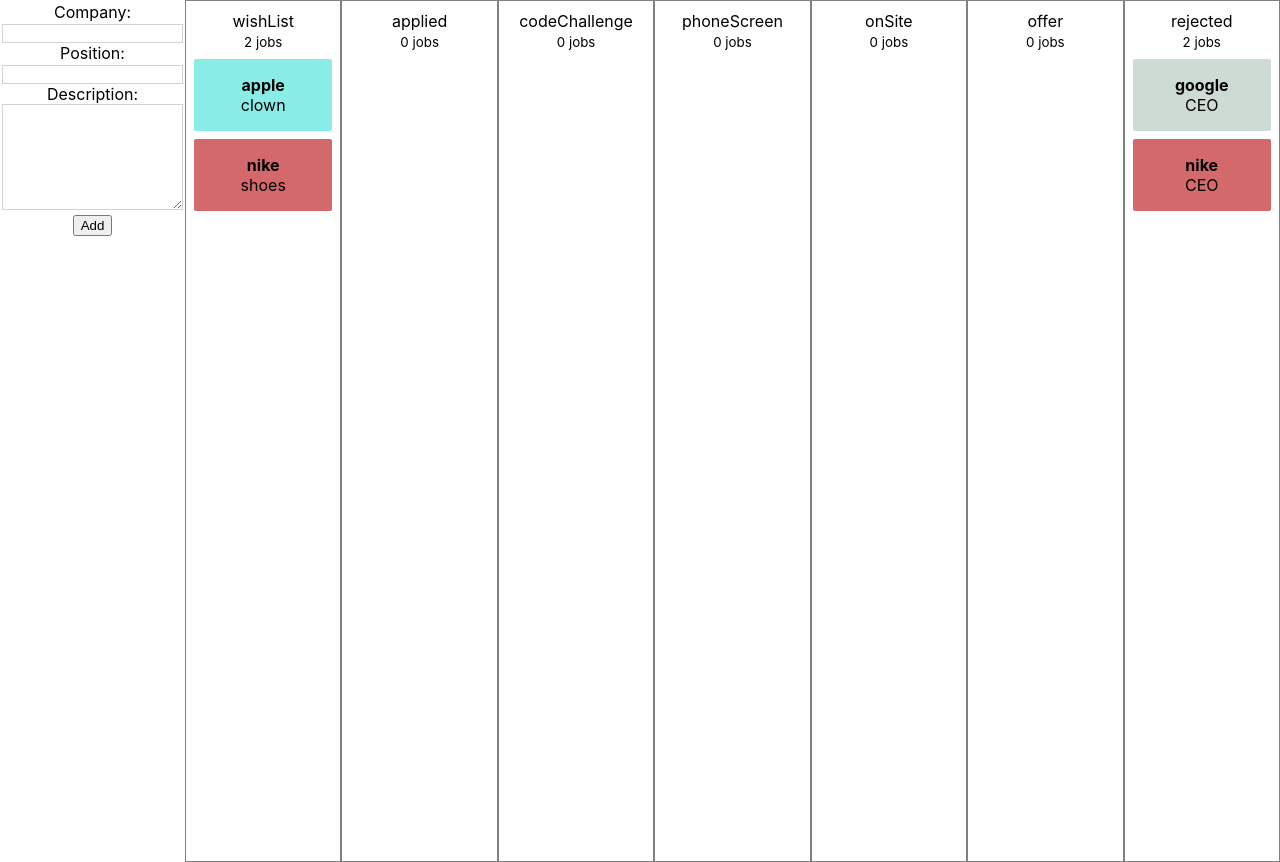
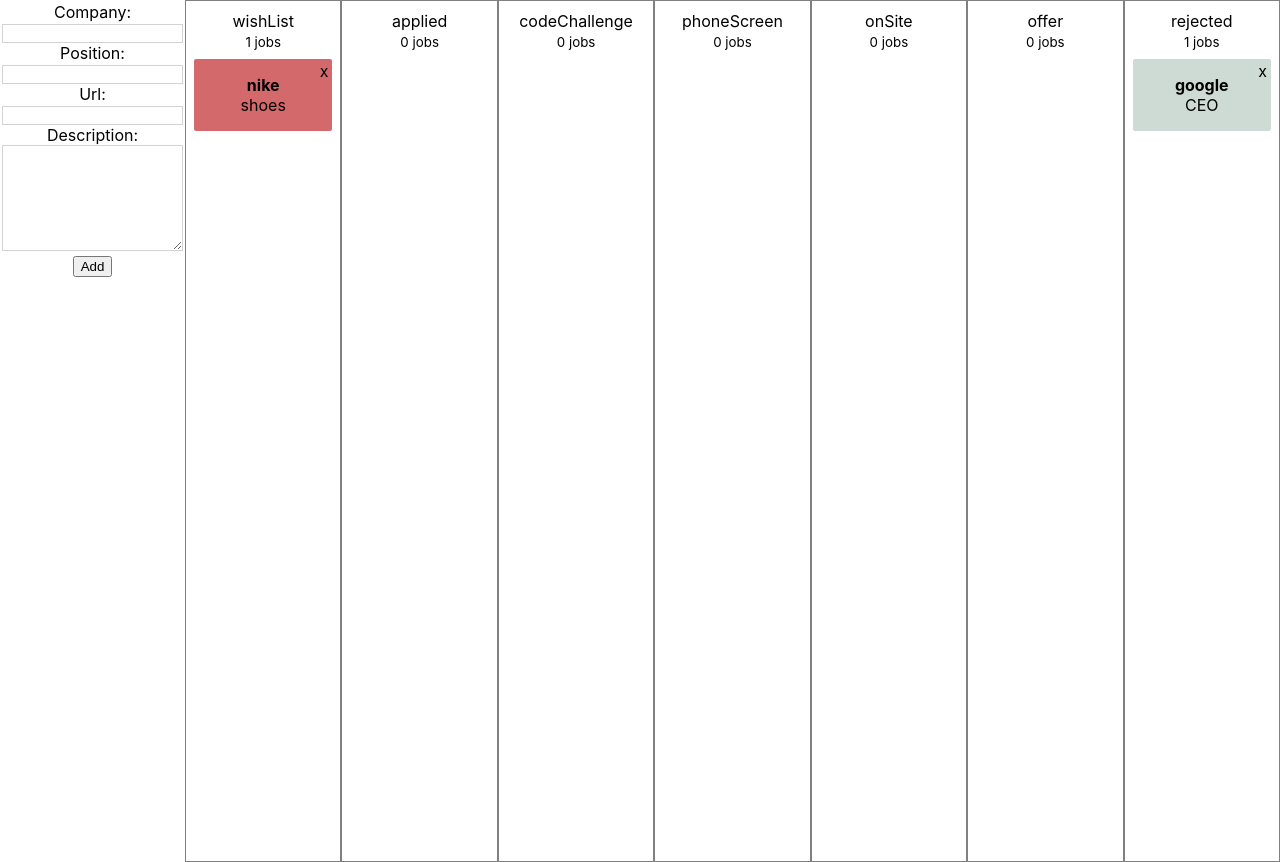
Before and after one commit to ivyc81/hunter-clone, a React (Create React App) app: page / in a window 1280 px wide. Built offline with nearby package versions, Linux system fonts and the light colour scheme; data requests are answered from the project's data file.

Commit message:
add delete function

```diff
--- a/db.json
+++ b/db.json
@@ -1,16 +1,12 @@
 {
   "wishList": [
     {
-      "id": 1,
-      "company": "apple",
-      "position": "clown",
-      "color": "#88ede7"
-    },
-    {
       "company": "nike",
       "position": "shoes",
+      "description": "",
+      "url": "",
       "color": "rgb(211, 105, 107)",
-      "id": 2
+      "id": 1
     }
   ],
   "applied": [],
@@ -22,14 +18,9 @@
     {
       "company": "google",
       "position": "CEO",
+      "description": "will you hiring me to be your CEO??",
       "color": "rgb(206, 219, 212)",
-      "id": 3
-    },
-    {
-      "company": "nike",
-      "position": "CEO",
-      "color": "rgb(211, 105, 107)",
-      "id": 4
+      "id": 2
     }
   ]
 }
--- a/src/App.js
+++ b/src/App.js
@@ -52,7 +52,6 @@
     }
   }
 
-  console.log(R, G, B)
   return `rgb(${R % 255}, ${G % 255}, ${B % 255})`;
 }
 
@@ -69,6 +68,7 @@
       rejected: [],
     };
     this.addItem = this.addItem.bind(this);
+    this.deleteItem = this.deleteItem.bind(this);
   }
 
   async componentDidMount(){
@@ -87,6 +87,16 @@
     data.color = color;
     const result = await apiHelper.addResource('wishList', data);
     this.setState({wishList: [...this.state.wishList, result] });
+  }
+
+  async deleteItem(resource, index){
+    await apiHelper.deleteResource(resource, index);
+    const {[resource]: update} = this.state;
+    console.log('in', index)
+    const newResource = update.filter(ele => ele.id !== +index);
+    console.log(newResource)
+
+    this.setState({[resource]: newResource});
   }
 
   getList = id => this.state[id];
@@ -131,7 +141,13 @@
 
     const arr = [];
     for (let key in this.state) {
-      arr.push(<Column key={key} title={key} droppableId={key} items={this.state[key]} />);
+      arr.push(<Column
+                  triggerDelete={this.deleteItem}
+                  key={key}
+                  title={key}
+                  droppableId={key}
+                  items={this.state[key]}
+                />);
     }
 
     return arr;
--- a/src/Card.js
+++ b/src/Card.js
@@ -1,6 +1,7 @@
 import React from 'react'
 import { Draggable } from 'react-beautiful-dnd';
-
+import styled from 'styled-components';
+import { relative } from 'path';
 
 const grid = 8;
 
@@ -10,6 +11,7 @@
   padding: grid * 2,
   margin: `0 0 ${grid}px 0`,
   borderRadius: 2,
+  position: 'relative',
 
   // change background colour if dragging
   background: isDragging ? 'lightgreen' : `${color}`,
@@ -18,7 +20,20 @@
   ...draggableStyle
 });
 
+const StyledX = styled.div`
+  position: absolute;
+  top: 2px;
+  right: 4px;
+`;
+
 function Card(props) {
+  function handleClick(evt){
+    if(evt.target.innerHTML === ' x '){
+      console.log(evt.target.getAttribute('id'))
+      props.triggerDelete(evt.target.getAttribute('id'));
+    }
+  }
+
   const {item, index} = props;
   return(
     <Draggable
@@ -27,6 +42,8 @@
     index={index}>
       {(provided, snapshot) => (
         <div
+        id={item.id}
+        onClick={handleClick}
         ref={provided.innerRef}
         {...provided.draggableProps}
         {...provided.dragHandleProps}
@@ -35,6 +52,7 @@
           provided.draggableProps.style,
           item.color
           )}>
+            <StyledX id={item.id}> x </StyledX>
             <div><b>{item.company}</b></div>
             <div>{item.position}</div>
         </div>
--- a/src/Column.js
+++ b/src/Column.js
@@ -32,7 +32,12 @@
 });
 
 function Column(props) {
-  const {droppableId, items, title} = props;
+  const {droppableId, items, title, triggerDelete} = props;
+
+  function deleteWithResource(index){
+    triggerDelete(title, index);
+  }
+
   return (
     <StyledDiv>
       <div>{title}</div>
@@ -42,7 +47,7 @@
         <StyledDrop
         ref={provided.innerRef}>
           {items.map((item, index) => (
-            <Card key={item.id} item={item} index={index} />
+            <Card triggerDelete={deleteWithResource} key={item.id} item={item} index={index} />
             ))}
           <div style={getStyle(snapshot.isDraggingOver)}></div>
           {provided.placeholder}
--- a/src/NewJobForm.js
+++ b/src/NewJobForm.js
@@ -18,14 +18,17 @@
   border: 1px solid lightgrey;
 `;
 
+const initialState = {
+  company: '',
+  position: '',
+  description: '',
+  url: '',
+}
+
 class NewJobForm extends Component{
   constructor(props){
     super(props);
-    this.state={
-      company: '',
-      position: '',
-      description: '',
-    }
+    this.state = initialState;
     this.handleChange = this.handleChange.bind(this);
     this.handleSubmit = this.handleSubmit.bind(this);
   }
@@ -37,17 +40,20 @@
   handleSubmit(evt){
     evt.preventDefault();
     this.props.triggerAddJob('', this.state);
+    this.setState(initialState);
   }
 
   render(){
     return(
       <StyledForm onSubmit={this.handleSubmit}>
         <label htmlFor="company">Company:</label><br/>
-        <StyledInput onChange={this.handleChange} value={this.state.company} name="company" /><br/>
+        <StyledInput id="company" onChange={this.handleChange} value={this.state.company} name="company" /><br/>
         <label htmlFor="position">Position:</label><br/>
-        <StyledInput onChange={this.handleChange} value={this.state.position} name="position" /><br/>
+        <StyledInput id="position" onChange={this.handleChange} value={this.state.position} name="position" /><br/>
+        <label htmlFor="url">Url:</label><br/>
+        <StyledInput id="url" onChange={this.handleChange} value={this.state.url} name="url" /><br/>
         <label htmlFor="description">Description:</label><br/>
-        <StyledTextArea onChange={this.handleChange} value={this.state.description} name="description" /><br/>
+        <StyledTextArea id="description" onChange={this.handleChange} value={this.state.description} name="description" /><br/>
         <button>Add</button>
       </StyledForm>
     )}
```
